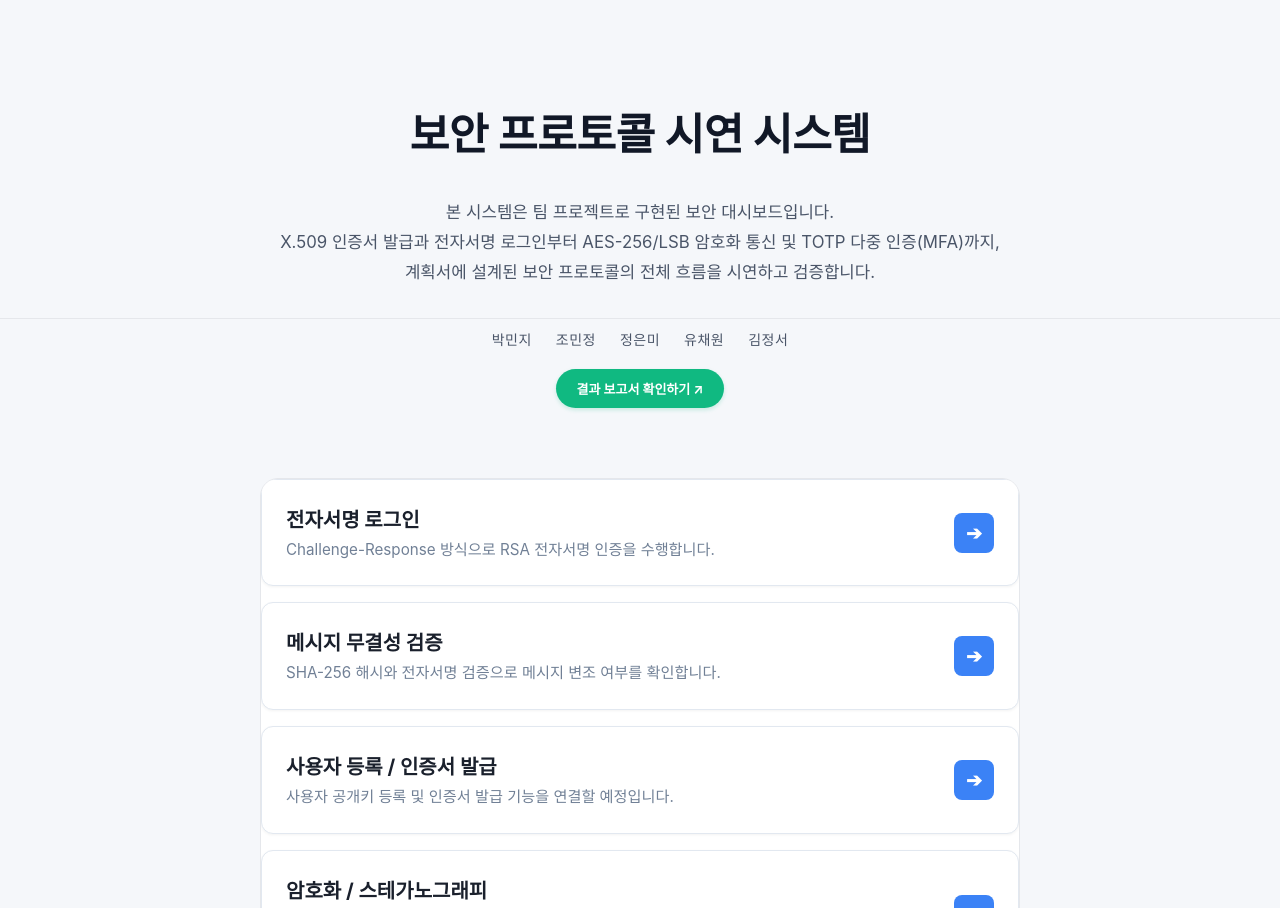
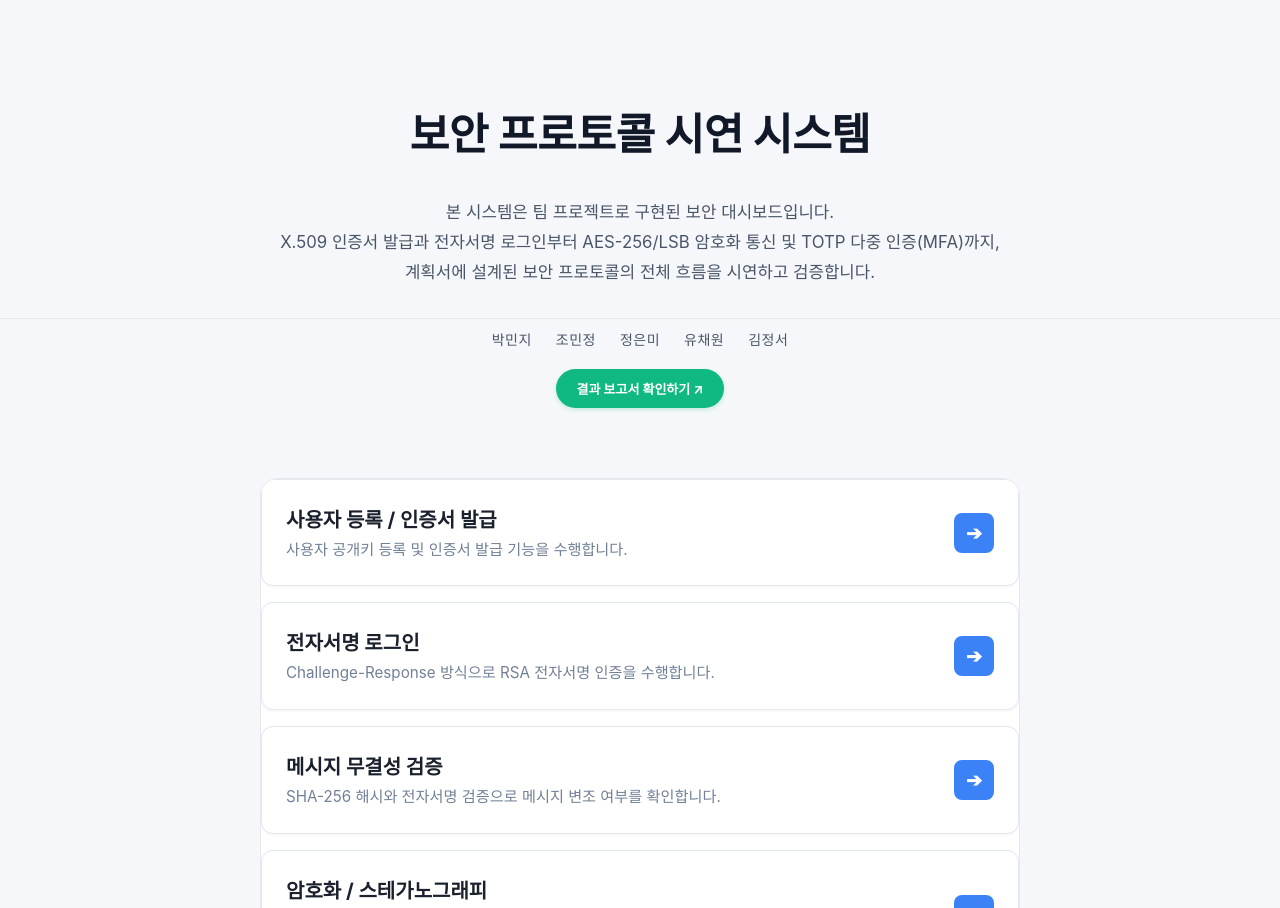
Before and after one commit to pmj2744/Security-Protocol, a Next.js app: page / in a window 1280 px wide. Shown: the top 908 px of the page. Built offline with nearby package versions, Linux system fonts and the light colour scheme.

Commit message:
Update page.tsx

```diff
--- a/src/app/page.tsx
+++ b/src/app/page.tsx
@@ -1,6 +1,14 @@
 import Link from 'next/link'
 
+// PPT 흐름 순서에 맞춘 구조입니다.
 const modules = [
+  {
+    title: '사용자 등록 / 인증서 발급',
+    description: '사용자 공개키 등록 및 인증서 발급 기능을 수행합니다.',
+    href: '/signature-login', //
+    status: '완료',
+    enabled: true,
+  },
   {
     title: '전자서명 로그인',
     description: 'Challenge-Response 방식으로 RSA 전자서명 인증을 수행합니다.',
@@ -14,17 +22,9 @@ const modules = [
     enabled: true,
   },
   {
-    title: '사용자 등록 / 인증서 발급',
-    description: '사용자 공개키 등록 및 인증서 발급 기능을 연결할 예정입니다.',
-    href: '/cert-issue',
-    status: '완료',
-    enabled: true,
-  },
-  {
     title: '암호화 / 스테가노그래피',
-    // 채원님이 작성한 상세 설명으로 업데이트 완료
     description: '로그인 이후 메시지를 AES로 암호화하고, 암호문을 이미지 LSB에 은닉하여 안전한 메시지 전달을 시뮬레이션합니다.',
-    href: '/steganography', // 채원님이 스테가노그래피 실제 페이지 주소 연결 완료
+    href: '/steganography',
     status: '완료',
     enabled: true,
   },
```
